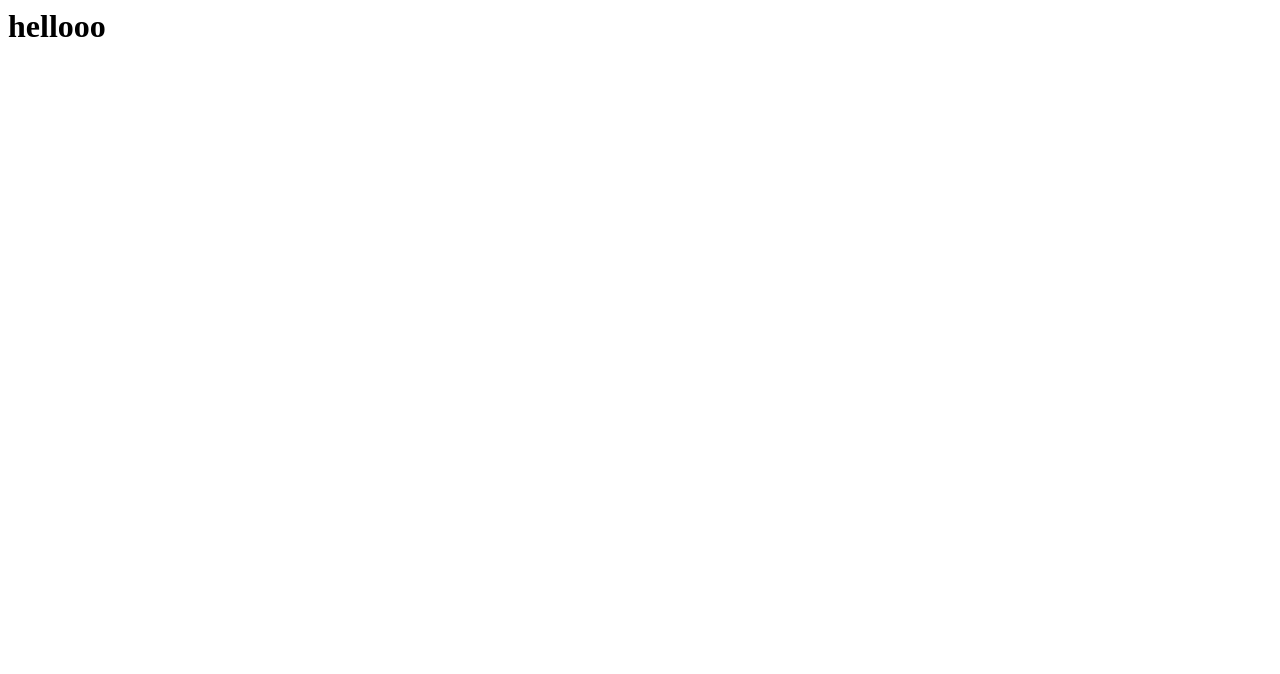
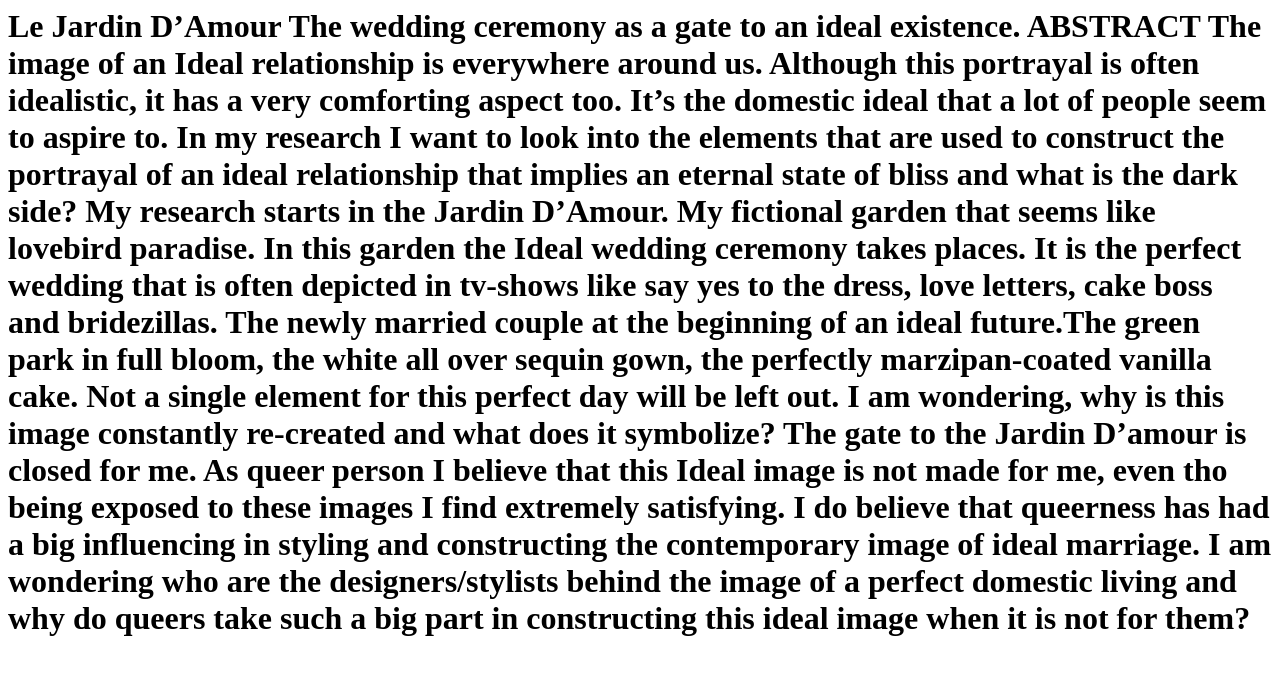
Before and after one commit to kabk/go-theses-18-michiel-heemskerk-le-jardin-d-amour, a plain HTML site: page index.html in a window 1280 px wide. Drawn offline with Linux system fonts and the light colour scheme.

Commit message:
abstract

```diff
--- a/index.html
+++ b/index.html
@@ -1 +1,10 @@
-<h1> hellooo </h1>
+<h1> Le Jardin D’Amour
+The wedding ceremony as a gate to an ideal existence.
+
+ABSTRACT
+
+The image of an Ideal relationship is everywhere around us. Although this portrayal is often idealistic, it has a very comforting aspect too. It’s the domestic ideal that a lot of people seem to aspire to. In my research I want to look into the elements that are used to construct the portrayal of an ideal relationship that implies an eternal state of bliss and what is the dark side?
+
+My research starts in the Jardin D’Amour. My fictional garden that seems like lovebird paradise. In this garden the Ideal wedding ceremony takes places. It is the perfect wedding that is often depicted in tv-shows like say yes to the dress, love letters, cake boss and bridezillas. The newly married couple at the beginning of an ideal future.The green park in full bloom, the white all over sequin gown, the perfectly marzipan-coated vanilla cake. Not a single element for this perfect day will be left out. I am wondering, why is this image constantly re-created and what does it symbolize?
+
+The gate to the Jardin D’amour is closed for me. As queer person I believe that this Ideal image is not made for me, even tho being exposed to these images I find extremely satisfying. I do believe that queerness has had a big influencing in styling and constructing the contemporary image of ideal marriage. I am wondering who are the designers/stylists behind the image of a perfect domestic living and why do queers take such a big part in constructing this ideal image when it is not for them? </h1>
```
